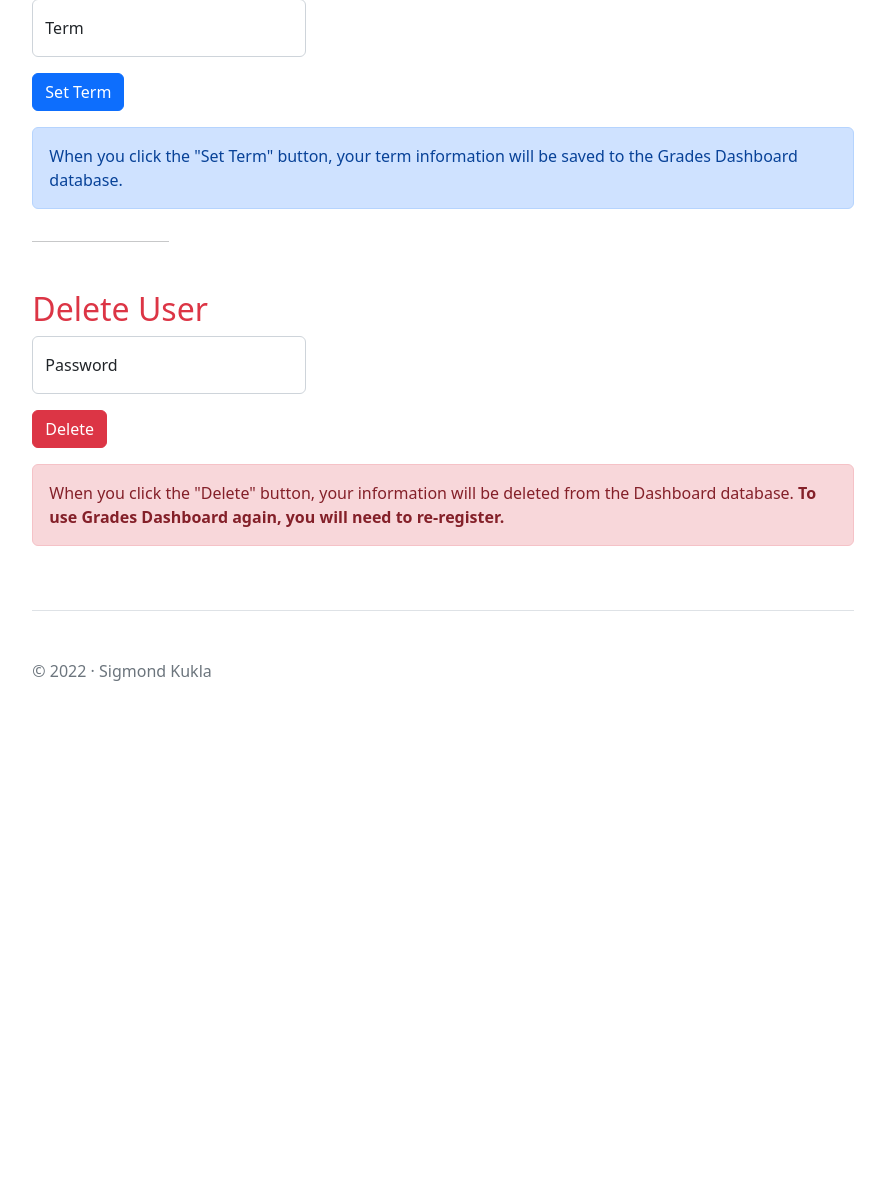
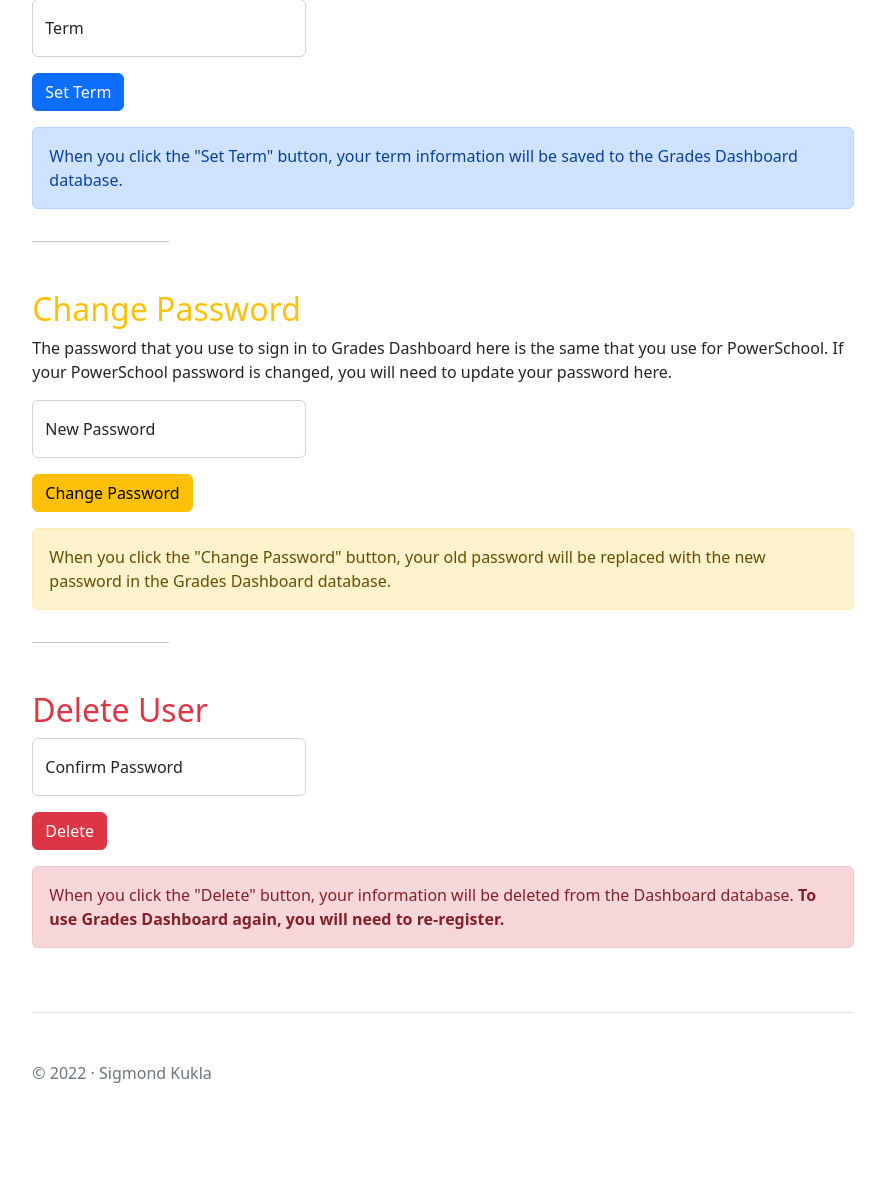
Before and after one commit to PicoPlanetDev/dashboard-api-web, a Flask app: template templates/protected.html in a window 1280 px wide. Shown: the part 2394-3575 px from the top of the page, without its empty margins (197-1082 px from the left). Before the commit the page ends 3075 px from the top, so only its background shows below. Run offline with Flask 2, Linux system fonts and the light colour scheme; the template is opened without the code that fills it, so the values that code supplies are empty; the visitor is signed in with stand-in values (Sample User, id 1); parts of the project's set-up code (start-up, migrations or seed data) failed here and were passed over.

Commit message:
Added change password option in settings

```diff
--- a/app.py
+++ b/app.py
@@ -174,6 +174,14 @@ def edit_classes():
     flash_alert('Classes updated', 'success')
     return render_protected()
 
+@app.route('/reset_password', methods=['POST'])
+def reset_password():
+    email = flask_login.current_user.id
+    password = flask.request.form['password']
+    database.set_password(email, password)
+    flash_alert('Password updated', 'success')
+    return render_protected()
+
 # EMAIL_OAUTH_CREDS_PATH = 'oauth2_creds.json'
 # WEB_INTERFACE_URL = '/'
 
--- a/database.py
+++ b/database.py
@@ -92,6 +92,17 @@ def set_user_info(email, username, base_url):
     con = sql.connect(DATABASE_PATH)
     with con:
         con.execute("UPDATE users SET username = ?, base_url = ? WHERE email = ?", (username, base_url, email))
+
+def change_password(email, new_password):
+    """Changes the password of the user with the given email
+
+    Args:
+        email (str): Email of the user
+        new_password (str): New password of the user
+    """
+    con = sql.connect(DATABASE_PATH)
+    with con:
+        con.execute("UPDATE users SET password = ? WHERE email = ?", (new_password, email))
 
 def delete_user_from_database(email):
     con = sql.connect(DATABASE_PATH)
--- a/templates/protected.html
+++ b/templates/protected.html
@@ -183,11 +183,34 @@
       <hr class="col-3 col-md-2 mb-5">
       <div class="row g-5">
         <div class="col-md-12">
+          <h2 class="text-warning">Change Password</h2>
+          <p>
+            The password that you use to sign in to Grades Dashboard here is the same that you use for PowerSchool. If
+            your PowerSchool password is changed, you will need to update your password here.
+          </p>
+          <form action="/reset_password" method="POST" role="form">
+            <div class="form-floating col-md-4 mb-3">
+              <input type="password" id="reset_password_password" name="password" class="form-control"
+                placeholder="New Password">
+              <label for="reset_password_password">New Password</label>
+            </div>
+            <input type="submit" value="Change Password" class="btn btn-warning mb-3">
+          </form>
+          <div class="alert alert-warning" role="alert">
+            When you click the "Change Password" button, your old password will be replaced with the new password in the
+            Grades Dashboard database.
+          </div>
+        </div>
+      </div>
+      <hr class="col-3 col-md-2 mb-5">
+      <div class="row g-5">
+        <div class="col-md-12">
           <h2 class="text-danger">Delete User</h2>
           <form action="/delete_user" method="POST" role="form">
             <div class="form-floating col-md-4 mb-3">
-              <input type="password" id="delete_password" name="password" placeholder="Password" class="form-control">
-              <label for="password">Password</label>
+              <input type="password" id="delete_password" name="password" placeholder="Confirm Password"
+                class="form-control">
+              <label for="password">Confirm Password</label>
             </div>
             <input type="submit" value="Delete" class="btn btn-danger mb-3">
           </form>
```
